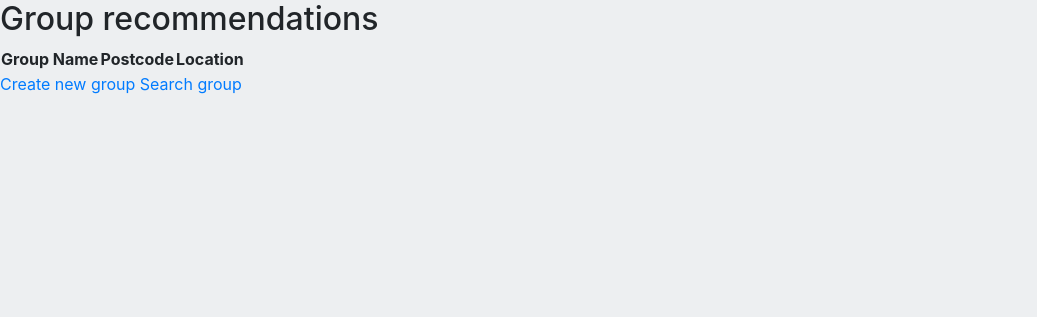
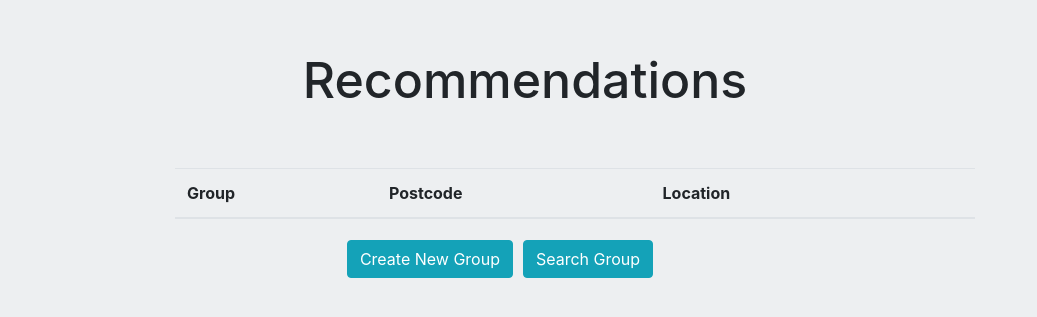
Before and after one commit to ashley190/T4A2-deployment-exercise, a Flask app: template src/templates/groups.html in a window 1280 px wide. Shown: the top 317 px of the page, without its empty margins (0-1037 px from the left). Run offline with Flask 2, Linux system fonts and the light colour scheme; the template is opened without the code that fills it: values that come from a table or form of the project are taken from there, others are empty; parts of the project's set-up code (start-up, migrations or seed data) failed here and were passed over; some libraries are stand-ins or nearby versions; some web fonts are replaced.

Commit message:
added styling to groups.html template

```diff
--- a/src/templates/groups.html
+++ b/src/templates/groups.html
@@ -1,72 +1,88 @@
 {% extends "base.html" %}
+{% block content %}
 
-{% block content %}
 {% if groups %}
-    <h2>My groups</h2>
-    <table>
+<div class="profile-location">
+    <h3>My Groups</h3>
+    <div class="table-responsive location-table">
+        <table class="table">
             <thead>
-            <th>Group Name</th>
+                <tr>
+                    <th>Group</th>
                     <th>Postcode</th>
                     <th>Location</th>
+                    <th></th>
+                </tr>
             </thead>
+            <tbody>
                 {% for group in groups %}
                 <tr>
                     <td><a href="{{ url_for('groups.group_details', id=group.id) }}">{{ group.name }}</a></td>
                     <td>{{ group.postcode }}</td>
                     <td>{{ group.suburb }}, {{ group.state }}</td>
                     {% if group.admin %}
-            <td>
-                <a href="{{ url_for('groups.update_group', id=group.id)}}">update</a>
-                <button>
+                    <td class="actions">
+                        <div class="dropdown"><button class="btn btn-light dropdown-toggle" aria-expanded="false" data-toggle="dropdown" type="button">Actions&nbsp;</button>
+                            <div class="dropdown-menu">
+                                <a class="dropdown-item" href="{{ url_for('groups.update_group', id=group.id)}}">Update</a>
                                 <form method="POST" action="{{ url_for('groups.delete_group', id=group.id) }}">
                                     {{ form3.csrf_token }}
-                        {{ form3.submit }}
+                                    {{ form3.submit(class="btn btn-primary table-delete") }}
                                 </form>
-                </button>
+                            </div>
+                        </div>
                     </td>
                     {% elif not group.admin %}
-            <td>
-                <button>
+                    <td class="actions">
                         <form method="POST" action="{{ url_for('groups.unjoin_group', id=group.id) }}">
                             {{ form2.csrf_token }}
-                        {{ form2.submit }}
+                            {{ form2.submit(class="btn btn-primary") }}
                         </form>
-                </button>
                     </td>
                     {% endif %}
                 </tr>
                 {% endfor %}
+            </tbody>
         </table>
+    </div>
+</div>
 {% endif %}
-<h2>Group recommendations</h2>
-{{ non_member }}
-{{ locations }}
-<table>
+
+<div class="profile-location">
+    <h3>Recommendations</h3>
+    <div class="table-responsive location-table">
+        <table class="table">
             <thead>
-        <th>Group Name</th>
+                <tr>
+                    <th>Group</th>
                     <th>Postcode</th>
                     <th>Location</th>
+                    <th></th>
+                </tr>
             </thead>
+            <tbody>
             {% for group in recommendations %}
             {% if group %}
                 <tr>
                     <td>{{ group.name }}</td>
                     <td>{{ group.postcode }}</td>
                     <td>{{ group.suburb }}, {{ group.state }}</td>
-        <td>
-            <button>
+                    <td class="actions">
                         <form method="POST" action="{{ url_for('groups.join_group', id=group.id) }}">
                             {{ form.csrf_token }}
-                    {{ form.submit }}
+                            {{ form.submit(class="btn btn-primary") }}
                         </form>
-            </button>
                     </td>
                 </tr>
             {% endif %}
             {% endfor %}
+            </tbody>
         </table>
+    </div>
+    <div class="group-options">
+        <a class="btn btn-primary options-button" role="button" href="{{ url_for('groups.create_group') }}">Create New Group</a>
+        <a class="btn btn-primary options-button" role="button" href="{{ url_for('groups.search_group') }}">Search Group</a>
+    </div>
+</div>
 
-
-<a href="{{ url_for('groups.create_group') }}">Create new group</a>
-<a href="{{ url_for('groups.search_group') }}">Search group</a>
 {% endblock %}
```
Lines whose indentation alone changed are shown as unchanged.
